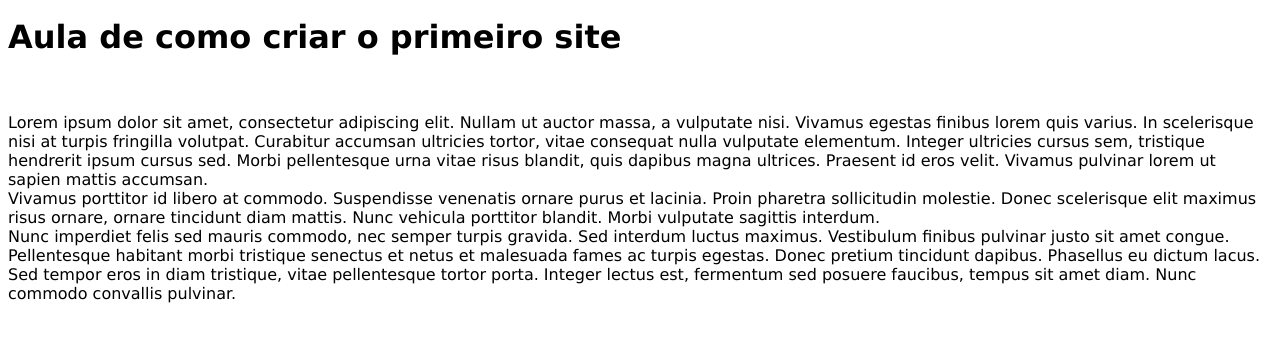
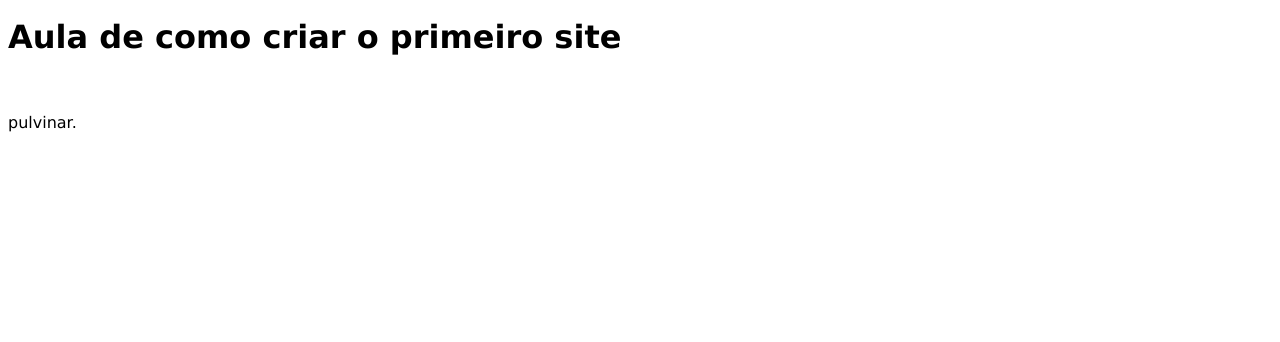
Before and after one commit to AnthonyBrito/siteaula, a plain HTML site: page index.html in a window 1280 px wide. Shown: the part 52-394 px from the top of the page. Drawn offline with Linux system fonts and the light colour scheme.

Commit message:
versao 2.0

```diff
--- a/index.html
+++ b/index.html
@@ -1,5 +1,5 @@
 <!DOCTYPE html>
-<html lang="en">
+<html lang="pt">
 <head>
     <meta charset="UTF-8">
     <meta http-equiv="X-UA-Compatible" content="IE=edge">
@@ -12,7 +12,6 @@
         <img src="/siteaula/assets/images/logosocial2.png" >
     </div>
     <h1>Aula de como criar o primeiro site</h1><br>
-    <p>Lorem ipsum dolor sit amet, consectetur adipiscing elit. Nullam ut auctor massa, a vulputate nisi. Vivamus egestas finibus lorem quis varius. In scelerisque nisi at turpis fringilla volutpat. Curabitur accumsan ultricies tortor, vitae consequat nulla vulputate elementum. Integer ultricies cursus sem, tristique hendrerit ipsum cursus sed. Morbi pellentesque urna vitae risus blandit, quis dapibus magna ultrices. Praesent id eros velit. Vivamus pulvinar lorem ut sapien mattis accumsan. <br>Vivamus porttitor id libero at commodo. Suspendisse venenatis ornare purus et lacinia. Proin pharetra sollicitudin molestie. Donec scelerisque elit maximus risus ornare, ornare tincidunt diam mattis. Nunc vehicula porttitor blandit. Morbi vulputate sagittis interdum.<br>
-    Nunc imperdiet felis sed mauris commodo, nec semper turpis gravida. Sed interdum luctus maximus. Vestibulum finibus pulvinar justo sit amet congue. Pellentesque habitant morbi tristique senectus et netus et malesuada fames ac turpis egestas. Donec pretium tincidunt dapibus. Phasellus eu dictum lacus. Sed tempor eros in diam tristique, vitae pellentesque tortor porta. Integer lectus est, fermentum sed posuere faucibus, tempus sit amet diam. Nunc commodo convallis pulvinar.</p>
+    <p>pulvinar.</p>
     </body>
 </html>
```
